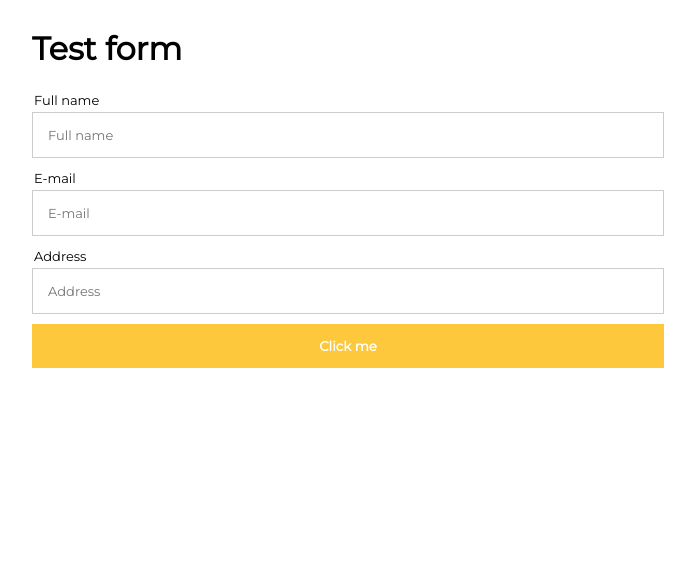
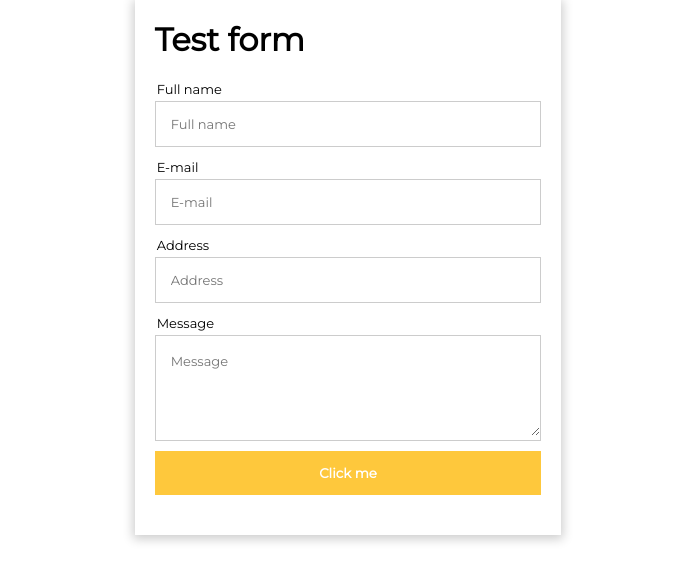
Before and after one commit to kockarevicivan/vue-zkittlez, a Vue app: page / in a window 1280 px wide. Shown: the top 582 px of the page, without its empty margins (292-987 px from the left). Built offline with nearby package versions, Linux system fonts and the light colour scheme.

Commit message:
Added ZCard and ZTextarea component.

```diff
--- a/src/App.vue
+++ b/src/App.vue
@@ -1,34 +1,41 @@
 <template>
 	<div id="app">
 		<ZCenter>
-			<ZHalf>
+			<ZThird>
+				<ZCard>
 					<form>
 						<h1>Test form</h1>
 
 						<ZInput id="fullName" placeholder="Full name" label="Full name" />
 						<ZInput id="email" placeholder="E-mail" label="E-mail" />
 						<ZInput id="address" placeholder="Address" label="Address" />
+						<ZTextarea id="message" placeholder="Message" label="Message" />
 
 						<ZButton text="Click me" />
 					</form>
-			</ZHalf>
+				</ZCard>
+			</ZThird>
 		</ZCenter>
 	</div>
 </template>
 
 <script>
 import ZCenter from './components/layout/ZCenter.vue';
-import ZHalf from './components/layout/ZHalf.vue';
+import ZThird from './components/layout/ZThird.vue';
 import ZInput from './components/ZInput.vue';
+import ZTextarea from './components/ZTextarea.vue';
 import ZButton from './components/ZButton.vue';
+import ZCard from './components/ZCard.vue';
 
 export default {
 	name: 'app',
 	components: {
 		ZCenter,
-		ZHalf,
+		ZThird,
 		ZInput,
-		ZButton
+		ZTextarea,
+		ZButton,
+		ZCard
 	}
 }
 </script>
@@ -39,5 +46,11 @@
 * {
 	box-sizing: border-box;
 	font-family: 'Montserrat', sans-serif;
+	margin: 0;
+	padding: 0;
+}
+
+h1 {
+	margin-bottom: 20px;
 }
 </style>
--- /dev/null
+++ b/src/components/ZCard.vue
@@ -0,0 +1,22 @@
+<template>
+	<div class="card">
+        <slot></slot>
+    </div>
+</template>
+
+<script>
+export default {
+	name: 'ZCard'
+}
+</script>
+
+<style scoped>
+.card {
+    display: block;
+    width: 100%;
+    padding: 20px;
+    -webkit-box-shadow: 0px 2px 10px 2px rgba(0,0,0,0.2);
+    -moz-box-shadow: 0px 2px 10px 2px rgba(0,0,0,0.2);
+    box-shadow: 0px 2px 10px 2px rgba(0,0,0,0.2);
+}
+</style>
--- /dev/null
+++ b/src/components/ZTextarea.vue
@@ -0,0 +1,52 @@
+<template>
+	<div class="form-item">
+		<label :for="id">{{label}}</label>
+		<div class="border">
+			<textarea :id="id" :placeholder="placeholder"></textarea>
+		</div>
+	</div>
+</template>
+
+<script>
+export default {
+	name: 'ZTextarea',
+	props: {
+		id: String,
+		placeholder: String,
+		label: String
+	},
+	methods: {}
+}
+</script>
+
+<style scoped>
+.form-item {
+	display: block;
+	width: 100%;
+	margin-bottom: 10px;
+}
+
+.border {
+	border: 1px solid #CCC;
+}
+
+textarea {
+	min-height: 100px;
+	max-height: 300px;
+	width: 100%!important;
+	border: none;
+	outline: none!important;
+	color: #222;
+	padding: 15px;
+	font-size: 13px;
+	line-height: 20px;
+}
+
+label {
+	display: inline-block;
+	text-align: left;
+	font-size: 13px;
+	height: 15px;
+	margin: 0 0 5px 2px;
+}
+</style>
```
Also changed, not shown: 1 other file (tests, documents, lock files or other folders). Lines whose indentation alone changed are shown as unchanged.
